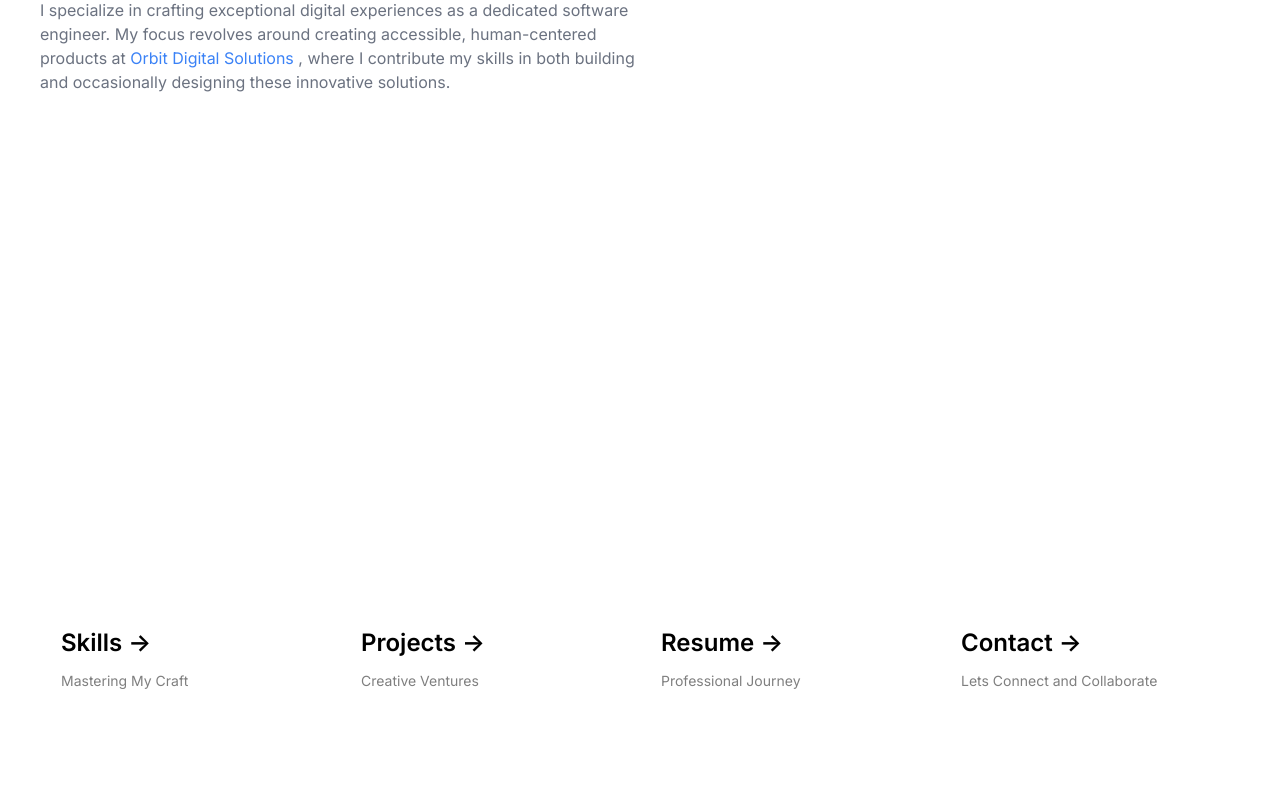
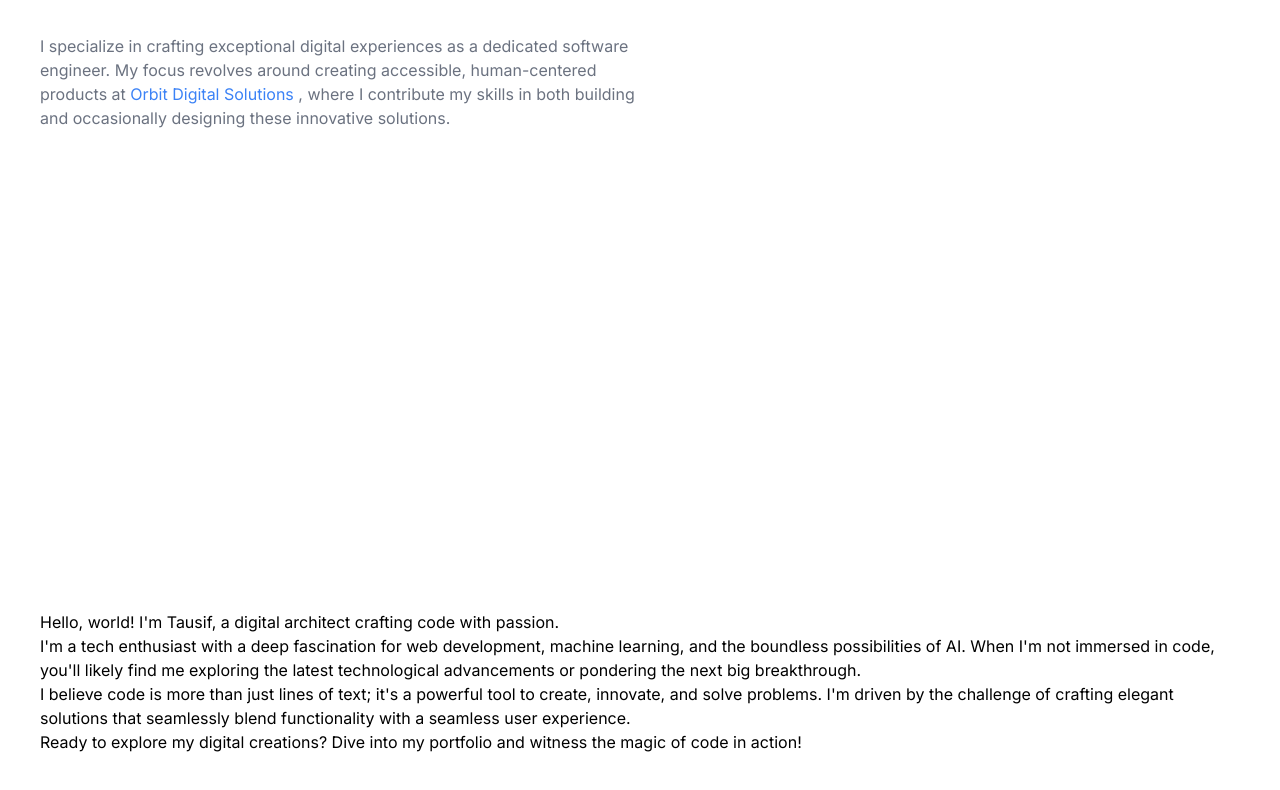
Before and after one commit to tausif-fardin/portfolio, a Next.js app: page / in a window 1280 px wide. Shown: the part 286-1076 px from the top of the page. Before the commit the page ends 1034 px from the top, so only its background shows below. Built offline with nearby package versions, Linux system fonts and the light colour scheme.

Commit message:
About me section add

```diff
--- a/src/app/page.js
+++ b/src/app/page.js
@@ -1,77 +1,11 @@
 import HeaderSection from "@/components/header-section";
+import AboutMe from "@/components/about-me";
 
 export default function Home() {
   return (
-    <div className="flex min-h-screen flex-col p-10">
+    <div className="flex flex-col p-10">
       <HeaderSection />
-
-      <div className="mb-32 grid text-center lg:mb-0 lg:grid-cols-4 lg:text-left">
-        <a
-          href="/skills"
-          className="group rounded-lg border border-transparent px-5 py-4 transition-colors hover:border-gray-300 hover:bg-gray-100 hover:dark:border-neutral-700 hover:dark:bg-neutral-800/30"
-        >
-          <h2 className={`mb-3 text-2xl font-semibold`}>
-            Skills{" "}
-            <span className="inline-block transition-transform group-hover:translate-x-1 motion-reduce:transform-none">
-              -&gt;
-            </span>
-          </h2>
-          <p className={`m-0 max-w-[30ch] text-sm opacity-50`}>
-            Mastering My Craft
-          </p>
-        </a>
-
-        <a
-          href="#"
-          className="group rounded-lg border border-transparent px-5 py-4 transition-colors hover:border-gray-300 hover:bg-gray-100 hover:dark:border-neutral-700 hover:dark:bg-neutral-800 hover:dark:bg-opacity-30"
-          target="_blank"
-          rel="noopener noreferrer"
-        >
-          <h2 className={`mb-3 text-2xl font-semibold`}>
-            Projects{" "}
-            <span className="inline-block transition-transform group-hover:translate-x-1 motion-reduce:transform-none">
-              -&gt;
-            </span>
-          </h2>
-          <p className={`m-0 max-w-[30ch] text-sm opacity-50`}>
-            Creative Ventures
-          </p>
-        </a>
-
-        <a
-          href="#"
-          className="group rounded-lg border border-transparent px-5 py-4 transition-colors hover:border-gray-300 hover:bg-gray-100 hover:dark:border-neutral-700 hover:dark:bg-neutral-800/30"
-          target="_blank"
-          rel="noopener noreferrer"
-        >
-          <h2 className={`mb-3 text-2xl font-semibold`}>
-            Resume{" "}
-            <span className="inline-block transition-transform group-hover:translate-x-1 motion-reduce:transform-none">
-              -&gt;
-            </span>
-          </h2>
-          <p className={`m-0 max-w-[30ch] text-sm opacity-50`}>
-            Professional Journey
-          </p>
-        </a>
-
-        <a
-          href="#"
-          className="group rounded-lg border border-transparent px-5 py-4 transition-colors hover:border-gray-300 hover:bg-gray-100 hover:dark:border-neutral-700 hover:dark:bg-neutral-800/30"
-          target="_blank"
-          rel="noopener noreferrer"
-        >
-          <h2 className={`mb-3 text-2xl font-semibold`}>
-            Contact{" "}
-            <span className="inline-block transition-transform group-hover:translate-x-1 motion-reduce:transform-none">
-              -&gt;
-            </span>
-          </h2>
-          <p className={`m-0 max-w-[30ch] text-sm opacity-50`}>
-            Lets Connect and Collaborate
-          </p>
-        </a>
-      </div>
+      <AboutMe />
     </div>
   );
 }
--- /dev/null
+++ b/src/components/about-me.js
@@ -0,0 +1,33 @@
+import React from "react";
+
+const AboutMe = () => {
+  return (
+    <div className="flex flex-col">
+      <h1>
+        Hello, world! I&apos;m Tausif, a digital architect crafting code with
+        passion.
+      </h1>
+
+      <p>
+        I&apos;m a tech enthusiast with a deep fascination for web development,
+        machine learning, and the boundless possibilities of AI. When I&apos;m
+        not immersed in code, you&apos;ll likely find me exploring the latest
+        technological advancements or pondering the next big breakthrough.
+      </p>
+
+      <p>
+        I believe code is more than just lines of text; it&apos;s a powerful
+        tool to create, innovate, and solve problems. I&apos;m driven by the
+        challenge of crafting elegant solutions that seamlessly blend
+        functionality with a seamless user experience.
+      </p>
+
+      <p>
+        Ready to explore my digital creations? Dive into my portfolio and
+        witness the magic of code in action!
+      </p>
+    </div>
+  );
+};
+
+export default AboutMe;
--- a/src/components/header-section.js
+++ b/src/components/header-section.js
@@ -1,27 +1,28 @@
 import React from "react";
+import Link from "next/link";
 
 const HeaderSection = () => {
   return (
-    <div className="flex min-h-screen flex-col items-start justify-start gap-2">
-      <p className=" border-r-4 border-r-white pr-5 text-xl text-gray-500 font-bold">
+    <div className="flex h-screen flex-col items-start justify-start">
+      <p className=" border-r-4 border-r-white pr-5 text-xl text-gray-500 font-bold mt-5">
         Hi, my name is
       </p>
-      <h1 className="animate-typing overflow-hidden whitespace-nowrap border-r-4 border-r-white pr-5 text-5xl text-gray-700 font-bold">
+      <h1 className="mt-5 animate-typing overflow-hidden whitespace-nowrap border-r-4 border-r-white pr-5 text-5xl text-gray-700 font-bold">
         Tausif Fardin Sinha
       </h1>
-      <p className="border-r-4 border-r-white pr-5 text-5xl text-gray-500 font-bold">
+      <p className=" mt-5 border-r-4 border-r-white pr-5 text-5xl text-gray-500 font-bold">
         I build things for the web
       </p>
-      <p className="lg:w-1/2 mt-10 text-gray-500">
+      <p className="lg:w-1/2 text-gray-500 mt-10">
         I specialize in crafting exceptional digital experiences as a dedicated
         software engineer. My focus revolves around creating accessible,
         human-centered products at{" "}
-        <a
+        <Link
           href="https://orbitdsl.com/"
           className="text-blue-500 hover:text-blue-900"
         >
           Orbit Digital Solutions
-        </a>{" "}
+        </Link>{" "}
         , where I contribute my skills in both building and occasionally
         designing these innovative solutions.
       </p>
```
